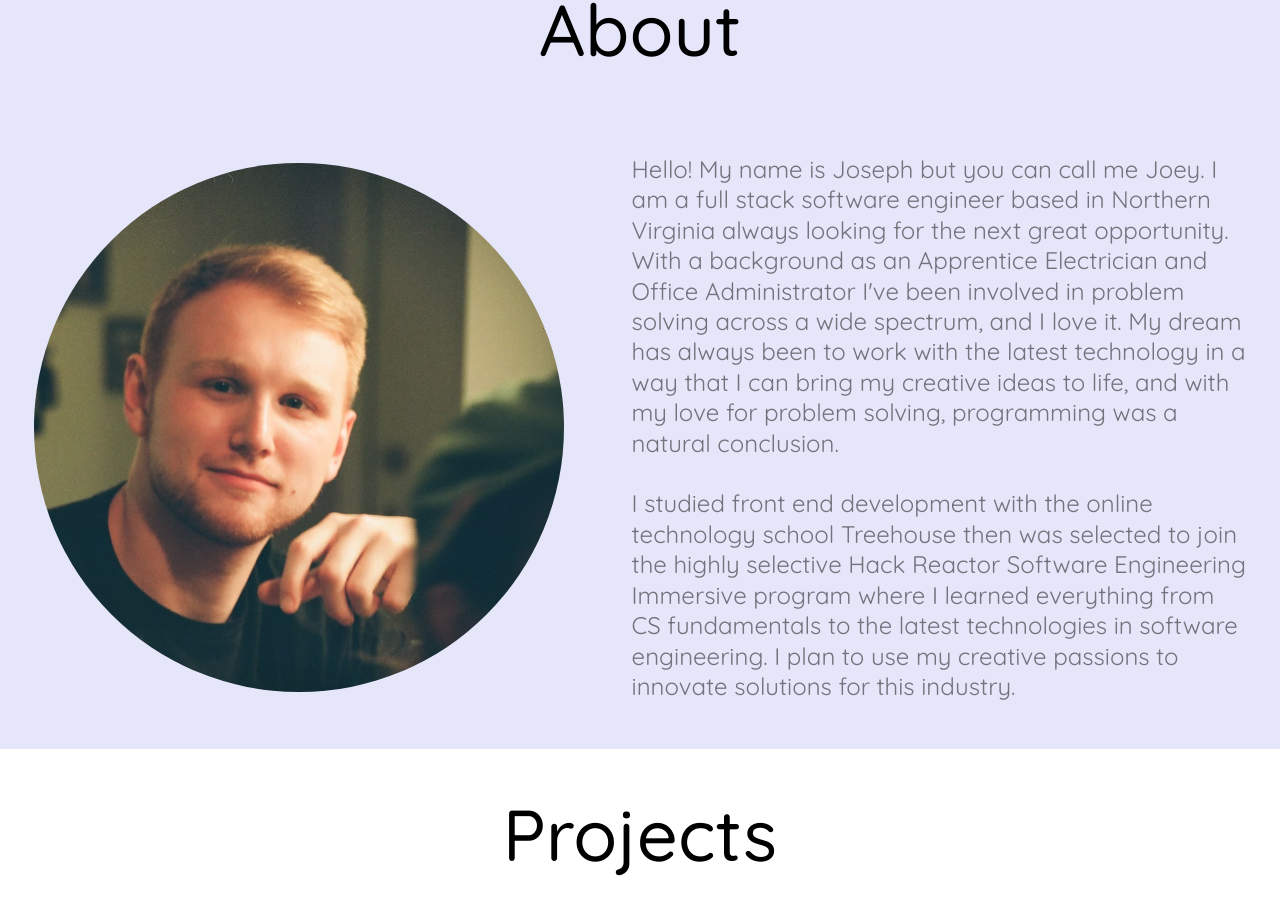
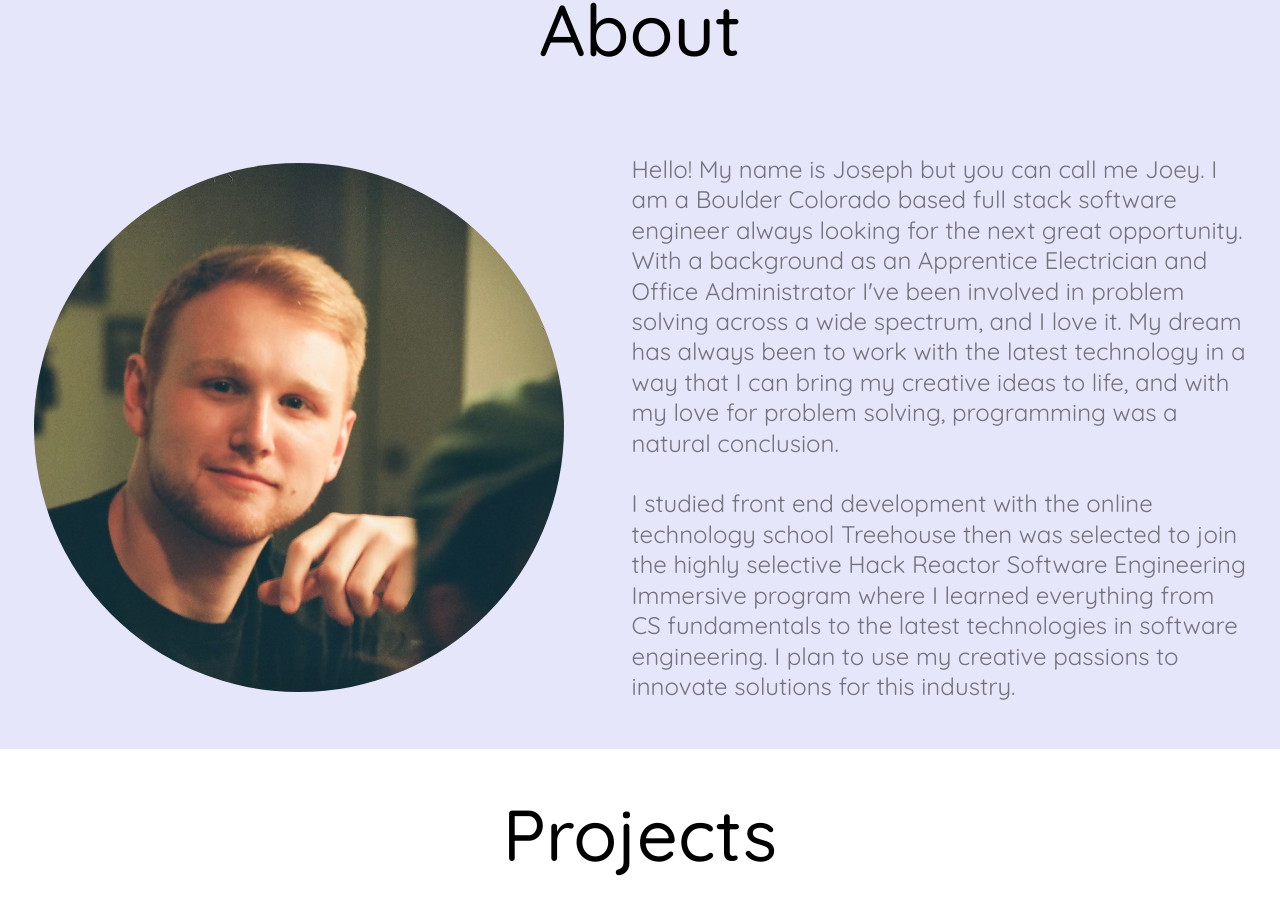
Before and after one commit to jwhunt19/portfolio, a Next.js app: page / in a window 1280 px wide. Shown: the part 856-1770 px from the top of the page. Built offline with nearby package versions, Linux system fonts and the light colour scheme; a web font is replaced by a local one.

Commit message:
Update About.jsx
change location

```diff
--- a/src/components/About.jsx
+++ b/src/components/About.jsx
@@ -15,8 +15,8 @@ const About = () => {
           />
         </div>
         <p>
-          Hello! My name is Joseph but you can call me Joey. I am a full stack
-          software engineer based in Northern Virginia always looking for the
+          Hello! My name is Joseph but you can call me Joey. I am a Boulder
+          Colorado based full stack software engineer always looking for the
           next great opportunity. With a background as an Apprentice Electrician
           and Office Administrator I've been involved in problem solving across
           a wide spectrum, and I love it. My dream has always been to work with
```
